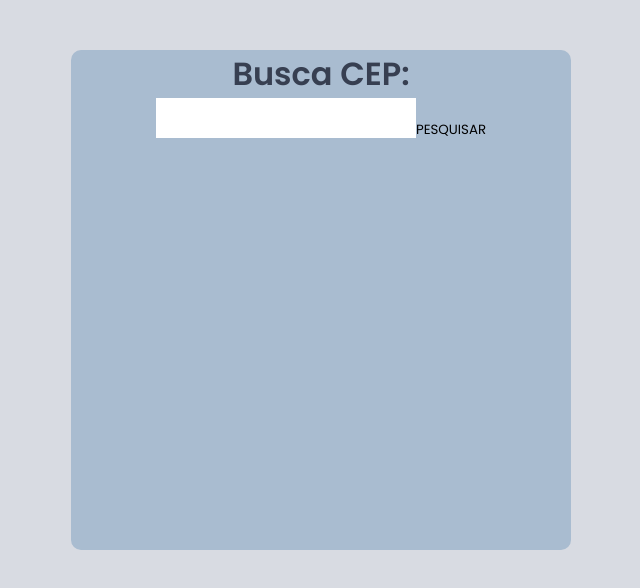
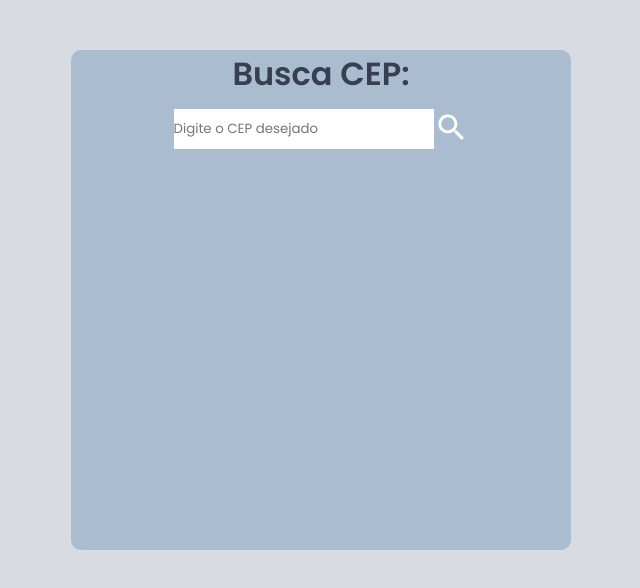
Before and after one commit to VictoriaCardos/buscaCEP, a React (Create React App) app: page / in a window 1280 px wide. Shown: the top 588 px of the page, without its empty margins (319-959 px from the left). Built offline with nearby package versions, Linux system fonts and the light colour scheme.

Commit message:
feat: add menssage for sucess

```diff
--- a/src/components/form/index.jsx
+++ b/src/components/form/index.jsx
@@ -1,3 +1,6 @@
+import search from '../../assets/search.svg'
+import { toast, ToastContainer } from 'react-toastify'
+import 'react-toastify/dist/ReactToastify.css'
 import { useState, useContext } from 'react'
 import { context } from '../../context'
 import { api } from '../../services/api'
@@ -14,22 +17,53 @@ const Form = () => {
   async function handleSubmit(event) {
     event.preventDefault()
 
-    try {
-      const response = await api.get(`/${searchedCep}/json/`)
+    if (searchedCep === '') {
+      toast.error('Insira um CEP primeiro')
+      return
+    } else {
+      try {
+        const response = await api.get(`/${searchedCep}/json/`)
 
-      ctx.setCep(response.data)
-      console.log('deu certo??')
-    } catch (err) {
-      console.log(err)
-      alert('cep não encontrado')
+        ctx.setCep(response.data)
+        toast.success('CEP encontrado!', {
+          position: 'top-right',
+          autoClose: 3000,
+          hideProgressBar: true,
+          closeOnClick: true,
+          pauseOnHover: true,
+          draggable: true,
+          progress: undefined
+        })
+      } catch {
+        toast.error('CEP não encontrado')
+      }
     }
+
+    setSearchedCep('')
   }
 
   return (
     <Content onSubmit={handleSubmit}>
-      <input type="text" value={searchedCep} onChange={onChangeHandler} />
-      <button type="submit">PESQUISAR</button>
-      {ctx.cep?.cep ? <h2>{ctx.cep?.logradouro}</h2> : undefined}
+      <input
+        placeholder="Digite o CEP desejado"
+        type="text"
+        value={searchedCep}
+        onChange={onChangeHandler}
+      />
+      <button type="submit">
+        <img src={search} alt="search" />
+      </button>
+      <ToastContainer
+        position="top-right"
+        autoClose={5000}
+        hideProgressBar={false}
+        newestOnTop={false}
+        closeOnClick
+        rtl={false}
+        pauseOnFocusLoss
+        draggable
+        pauseOnHover
+      />
     </Content>
   )
 }
```
